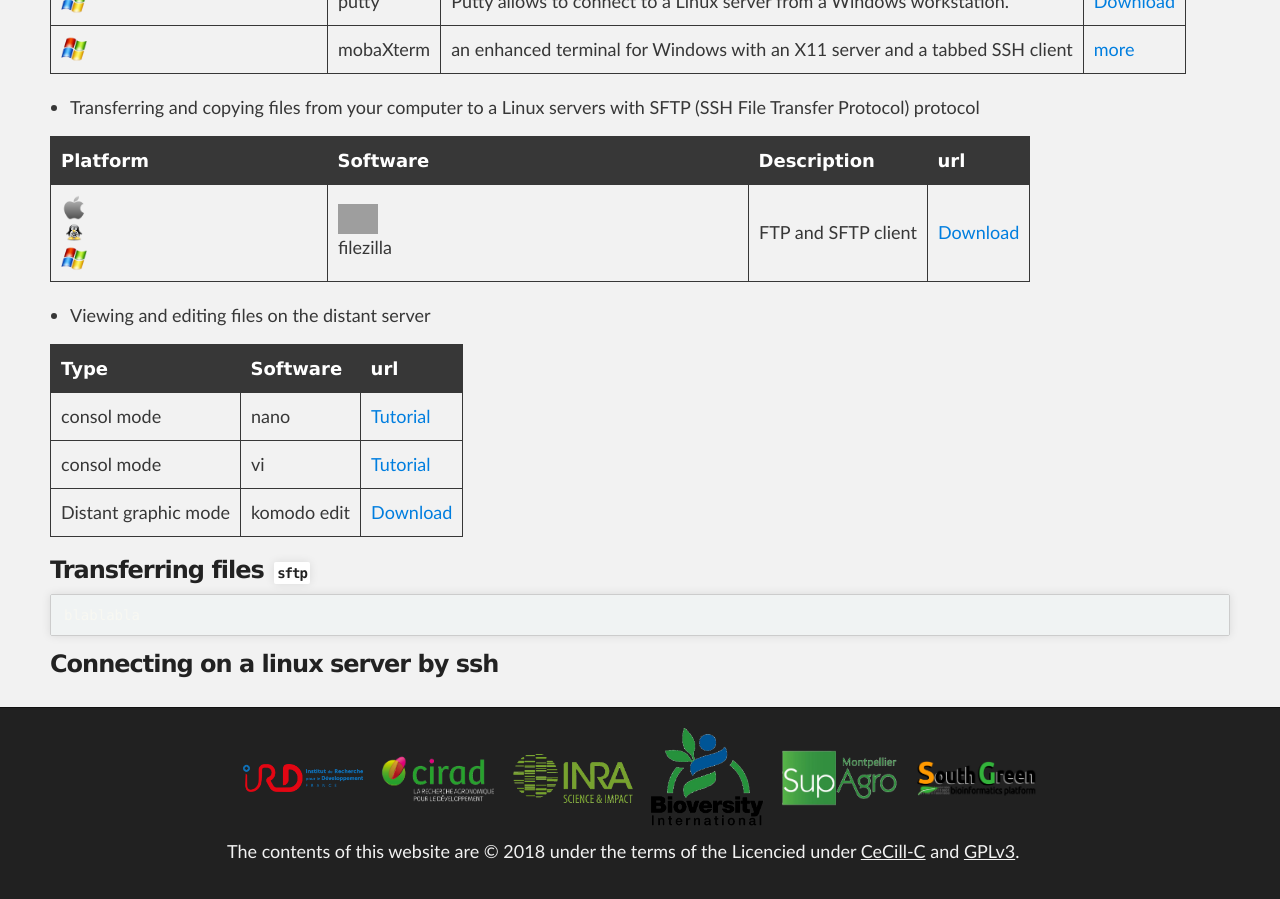
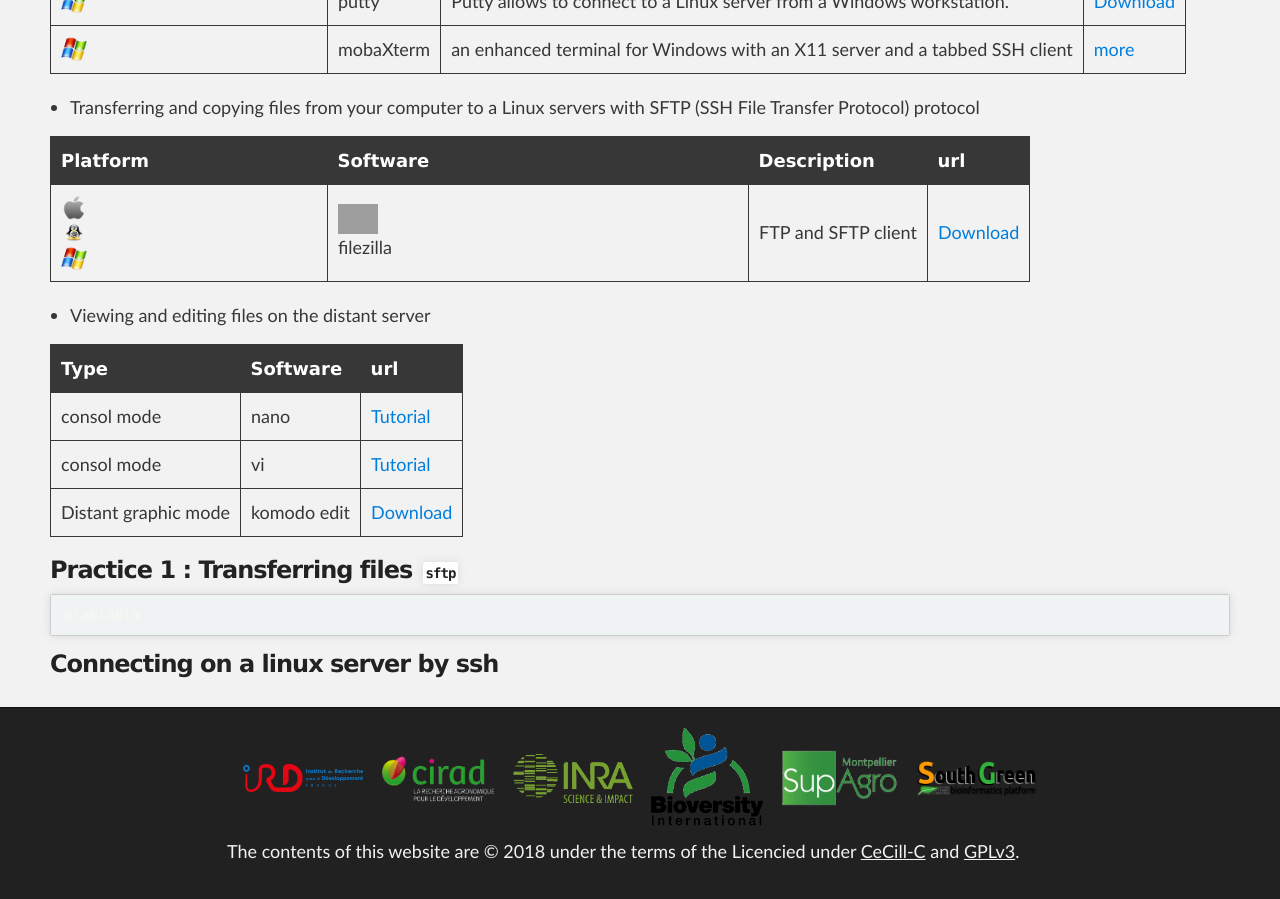
Before and after one commit to SouthGreenPlatform/trainings, a Jekyll site: the page built from _pages/linux/linuxPractice.md, in a window 1280 px wide and 900 px high, scrolled down 778 px. Built offline with Jekyll 4.4.1, drawn with Linux system fonts in a browser that asks for light colours; nearby versions of some CDN libraries.

Commit message:
Update linuxPractice.md

````diff
--- a/_pages/linux/linuxPractice.md
+++ b/_pages/linux/linuxPractice.md
@@ -47,7 +47,7 @@
 | Distant graphic mode| komodo edit | [Download](https://www.activestate.com/komodo-ide/downloads/edit) |
 
 <a name="practice-1"></a>
-### Transferring files `sftp`
+### Practice 1 : Transferring files `sftp`
 
 ```ruby
 blablabla
````
